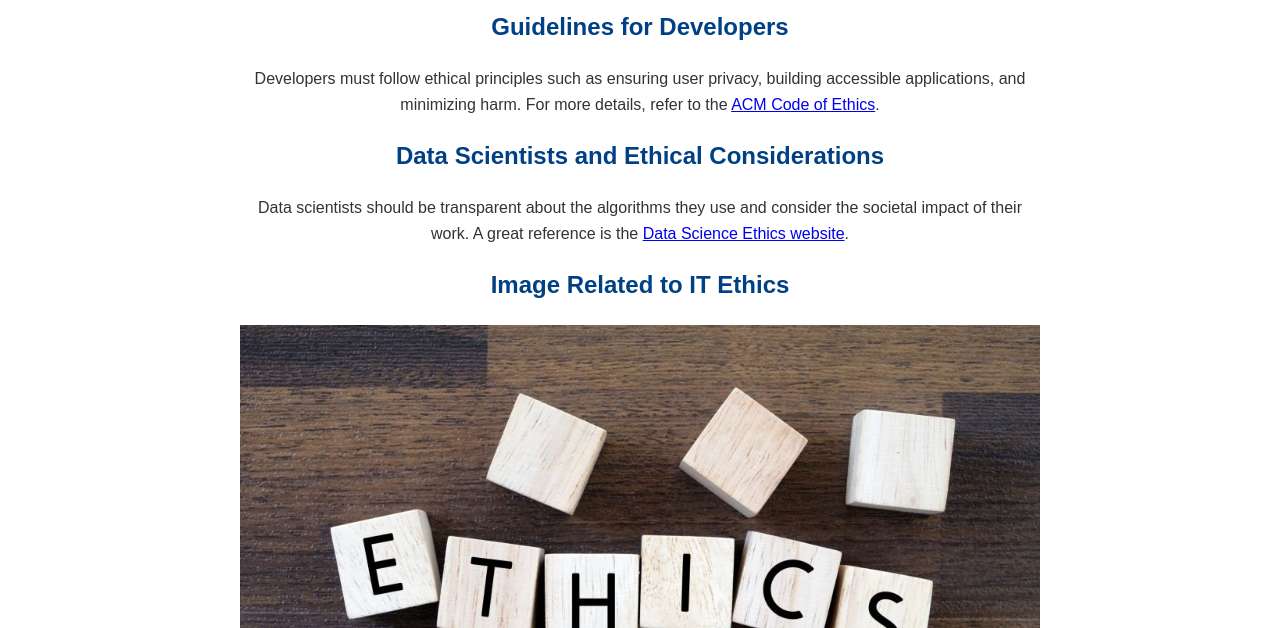
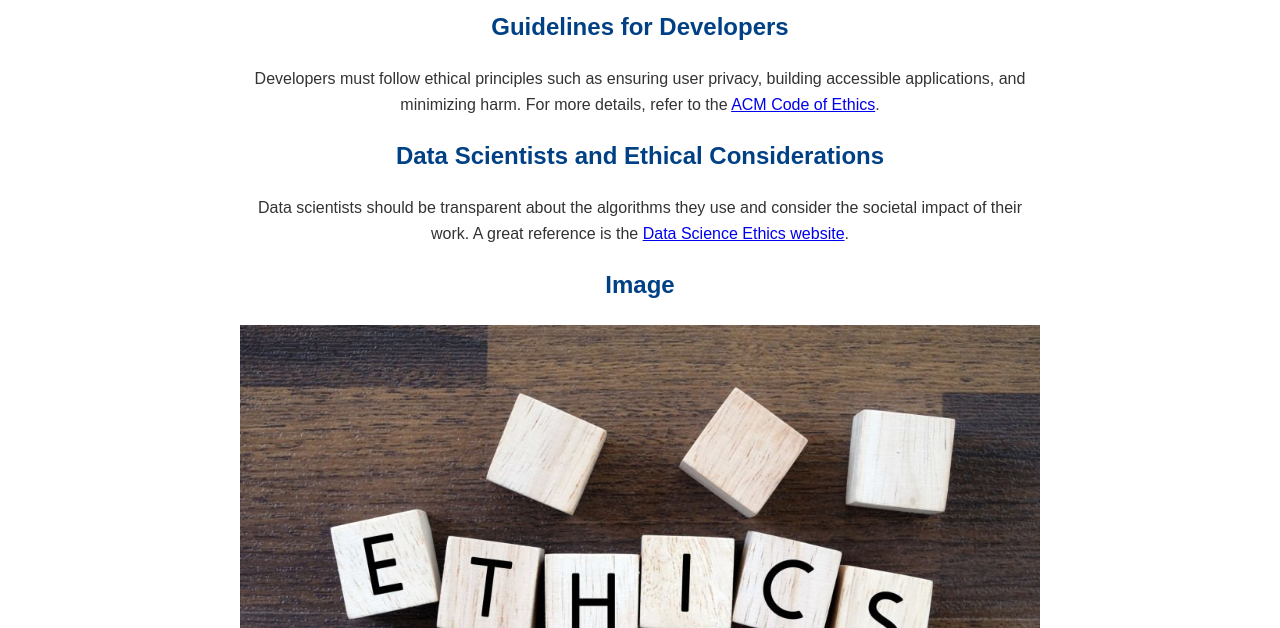
Before and after one commit to Doug09865/my-project, a plain HTML site: page ethics.html in a window 1280 px wide. Shown: the part 172-800 px from the top of the page. Drawn offline with Linux system fonts and the light colour scheme.

Commit message:
Update ethics.html

```diff
--- a/ethics.html
+++ b/ethics.html
@@ -23,7 +23,7 @@
         <h2>Data Scientists and Ethical Considerations</h2>
         <p>Data scientists should be transparent about the algorithms they use and consider the societal impact of their work. A great reference is the <a href="https://www.mckinsey.com/capabilities/mckinsey-digital/our-insights/data-ethics-what-it-means-and-what-it-takes" target="_blank">Data Science Ethics website</a>.</p>
 
-        <h2>Image Related to IT Ethics</h2>
+        <h2>Image</h2>
         <img src="ethics_istock_photo.jpg" alt="Ethics and Technology" style="max-width: 100%; height: auto; display: block; margin: 20px auto;">
     </main>
 </body>
```
